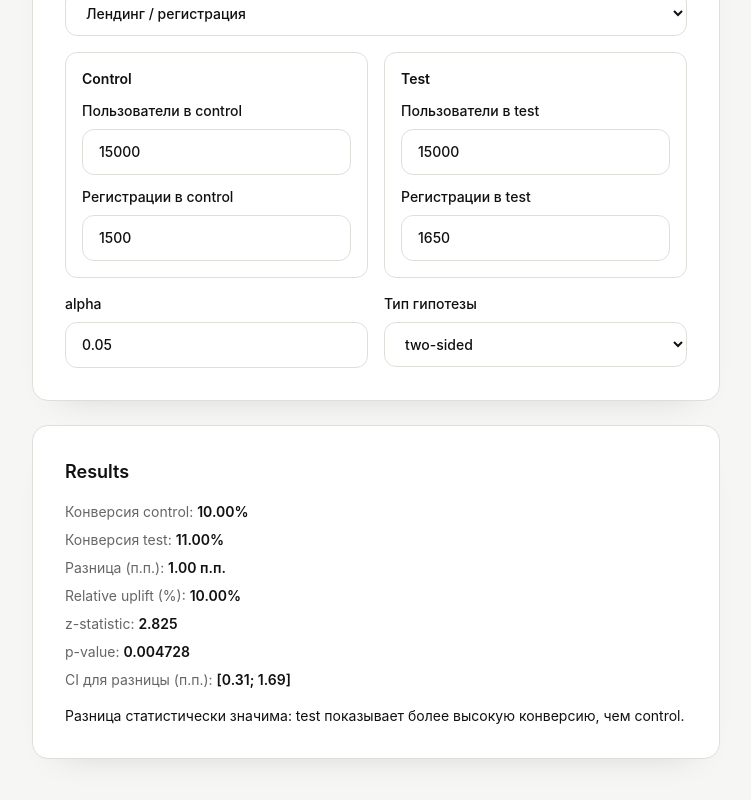
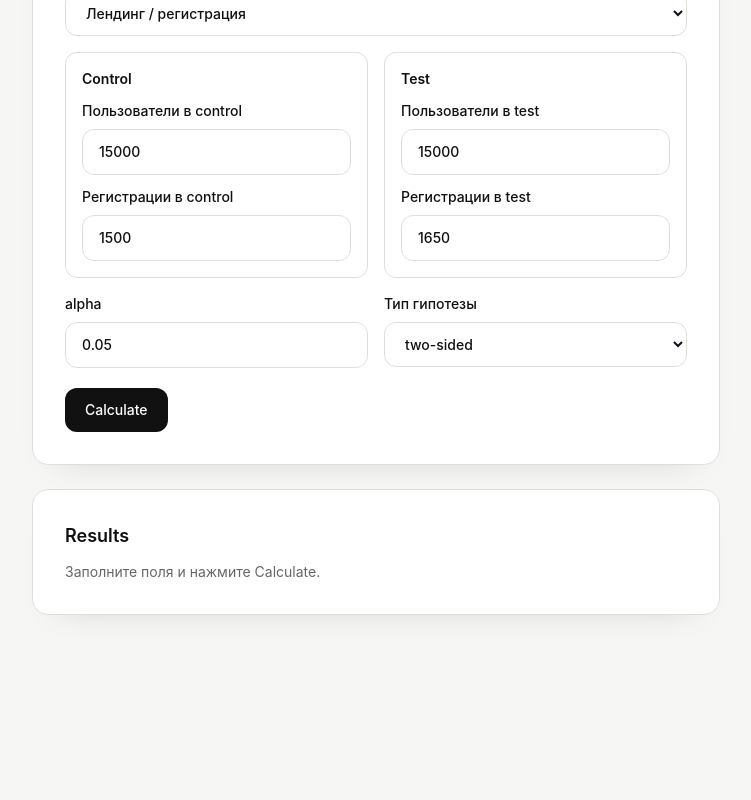
Before and after one commit to elizabeth290789/ab-tools-site, a Next.js app: page /stat-test in a window 1280 px wide. Shown: the part 388-1188 px from the top of the page, without its empty margins (264-1015 px from the left). After the commit the page ends 1067 px from the top, so only its background shows below. Built offline with nearby package versions, Linux system fonts and the light colour scheme.

Commit message:
Add Calculate trigger flow to stat-test page

```diff
--- a/app/stat-test/page.tsx
+++ b/app/stat-test/page.tsx
@@ -105,6 +105,14 @@ export default function StatTestPage() {
   const [testConversions, setTestConversions] = useState('1650');
   const [alpha, setAlpha] = useState('0.05');
   const [hypothesisType, setHypothesisType] = useState<HypothesisType>('two-sided');
+  const [calculatedValues, setCalculatedValues] = useState<{
+    controlUsers: string;
+    controlConversions: string;
+    testUsers: string;
+    testConversions: string;
+    alpha: string;
+    hypothesisType: HypothesisType;
+  } | null>(null);
 
   const selectedType = useMemo(
     () => experimentTypeOptions.find((option) => option.value === experimentType) ?? experimentTypeOptions[0],
@@ -112,11 +120,15 @@ export default function StatTestPage() {
   );
 
   const result = useMemo(() => {
-    const n1 = Number(controlUsers);
-    const x1 = Number(controlConversions);
-    const n2 = Number(testUsers);
-    const x2 = Number(testConversions);
-    const alphaValue = Number(alpha);
+    if (!calculatedValues) {
+      return null;
+    }
+
+    const n1 = Number(calculatedValues.controlUsers);
+    const x1 = Number(calculatedValues.controlConversions);
+    const n2 = Number(calculatedValues.testUsers);
+    const x2 = Number(calculatedValues.testConversions);
+    const alphaValue = Number(calculatedValues.alpha);
 
     if (
       [n1, x1, n2, x2, alphaValue].some((item) => Number.isNaN(item)) ||
@@ -146,7 +158,7 @@ export default function StatTestPage() {
 
     const z = diff / sePooled;
     const pValue =
-      hypothesisType === 'two-sided'
+      calculatedValues.hypothesisType === 'two-sided'
         ? 2 * (1 - normalCdf(Math.abs(z)))
         : 1 - normalCdf(z);
 
@@ -166,7 +178,7 @@ export default function StatTestPage() {
       ciHigh,
       isSignificant: pValue < alphaValue
     };
-  }, [alpha, controlConversions, controlUsers, hypothesisType, testConversions, testUsers]);
+  }, [calculatedValues]);
 
   return (
     <main className="min-h-screen bg-canvas text-ink">
@@ -269,11 +281,30 @@ export default function StatTestPage() {
               </select>
             </label>
           </div>
+
+          <button
+            type="button"
+            onClick={() =>
+              setCalculatedValues({
+                controlUsers,
+                controlConversions,
+                testUsers,
+                testConversions,
+                alpha,
+                hypothesisType
+              })
+            }
+            className="mt-5 inline-flex w-full items-center justify-center rounded-xl bg-ink px-5 py-3 text-sm font-medium text-white transition-opacity hover:opacity-90 md:w-auto"
+          >
+            Calculate
+          </button>
         </section>
 
         <section className="mt-6 rounded-2xl border border-border bg-white p-6 shadow-card md:p-8">
           <h2 className="text-lg font-semibold">Results</h2>
-          {result ? (
+          {!calculatedValues ? (
+            <p className="mt-3 text-sm text-muted">Заполните поля и нажмите Calculate.</p>
+          ) : result ? (
             <div className="mt-4 space-y-2 text-sm text-muted">
               <p>Конверсия control: <span className="font-semibold text-ink">{formatPercent(result.p1)}</span></p>
               <p>Конверсия test: <span className="font-semibold text-ink">{formatPercent(result.p2)}</span></p>
```
